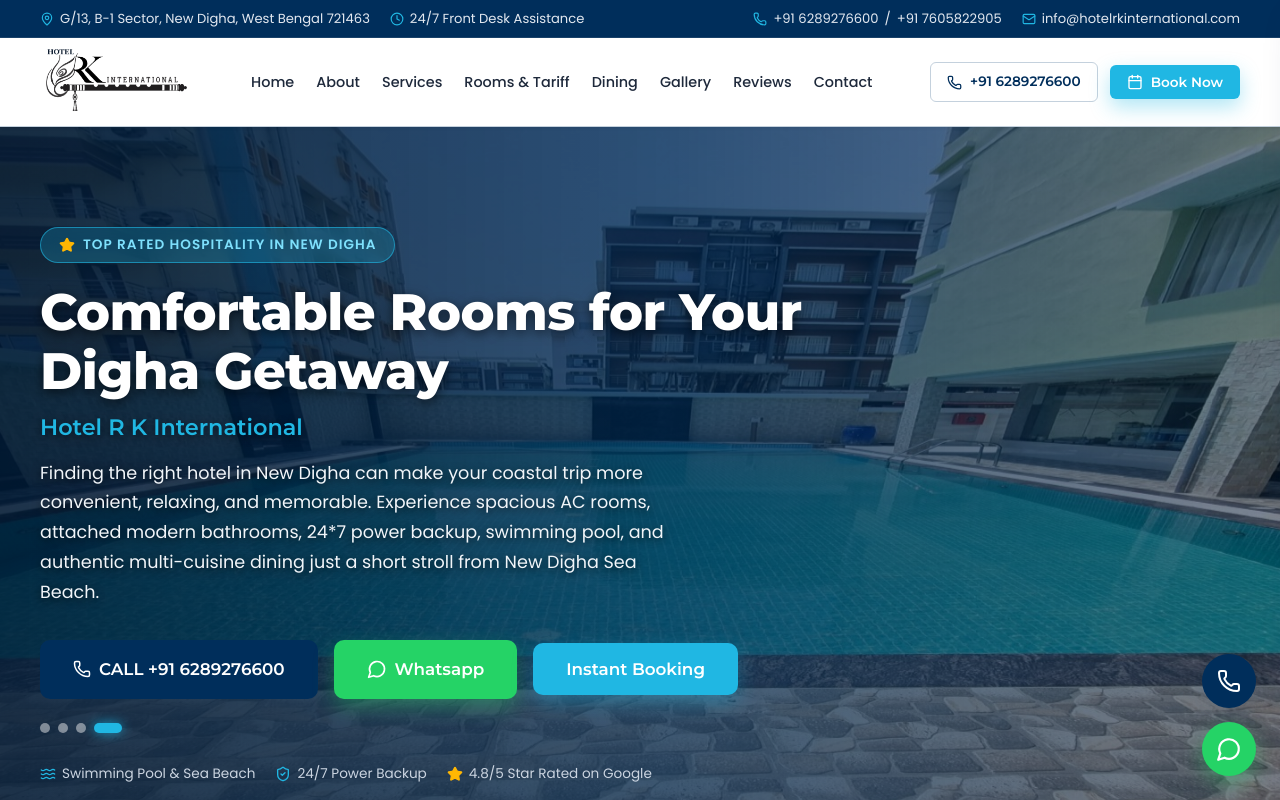
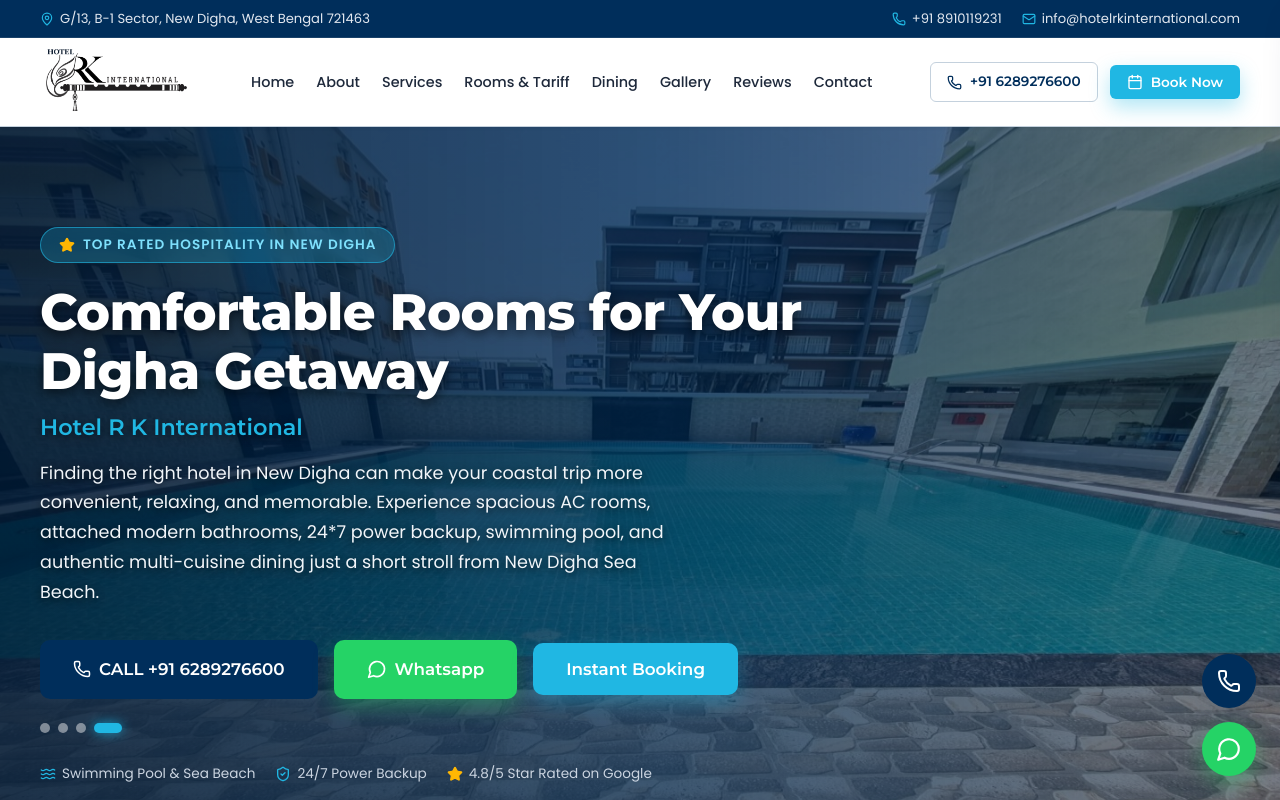
Before and after one commit to SumanSingha05/Hotel_RK_International, a React (Vite) app in the folder client/: page / in a window 1280 px wide. Shown: the top 800 px of the page. Built offline with nearby package versions, Linux system fonts and the light colour scheme; no server answers.

Commit message:
feat: changes done in the topbar ( one for laptop view, one for mobile view )

```diff
--- a/client/src/components/TopBar.jsx
+++ b/client/src/components/TopBar.jsx
@@ -1,5 +1,5 @@
 import React from 'react';
-import { MapPin, Phone, Mail, Clock } from 'lucide-react';
+import { MapPin, Phone, Mail } from 'lucide-react';
 
 const TopBar = () => {
   return (
@@ -10,18 +10,12 @@
             <MapPin size={14} color="#20B7E3" />
             <span>G/13, B-1 Sector, New Digha, West Bengal 721463</span>
           </div>
-          <div className="topbar-item">
-            <Clock size={14} color="#20B7E3" />
-            <span>24/7 Front Desk Assistance</span>
-          </div>
         </div>
 
         <div className="topbar-right">
           <div className="topbar-item">
             <Phone size={14} color="#20B7E3" />
-            <a href="tel:+916289276600">+91 6289276600</a>
-            <span>/</span>
-            <a href="tel:+917605822905">+91 7605822905</a>
+            <a href="tel:+918910119231">+91 8910119231</a>
           </div>
           <div className="topbar-item">
             <Mail size={14} color="#20B7E3" />
--- a/client/src/index.css
+++ b/client/src/index.css
@@ -1580,7 +1580,7 @@
     height: 52px;
     max-width: 190px;
   }
-  .topbar-right {
+  .topbar {
     display: none;
   }
   .nav-links, .nav-actions .btn-call {
```
Also changed, not shown: 5 other files (tests, documents, lock files or other folders).
